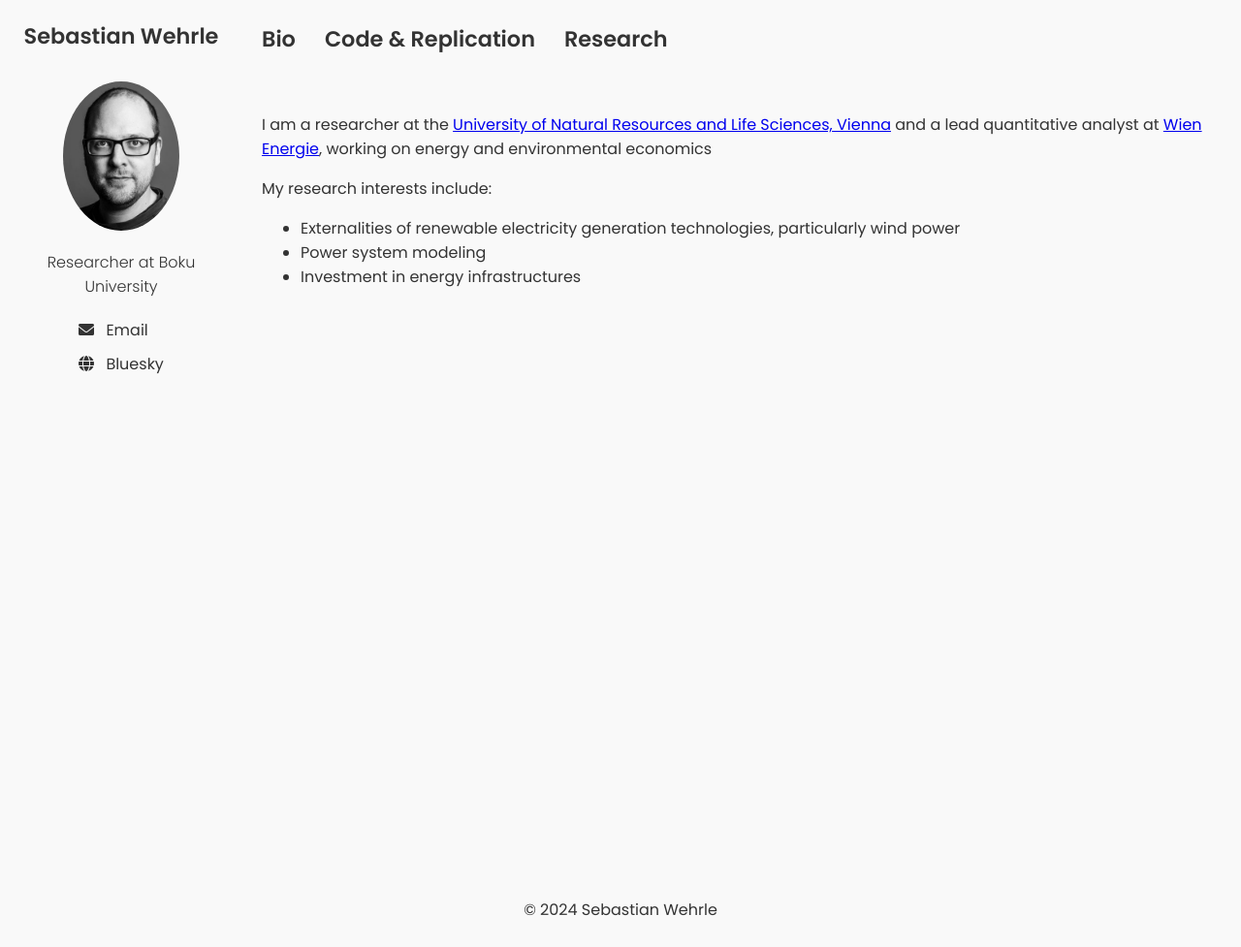
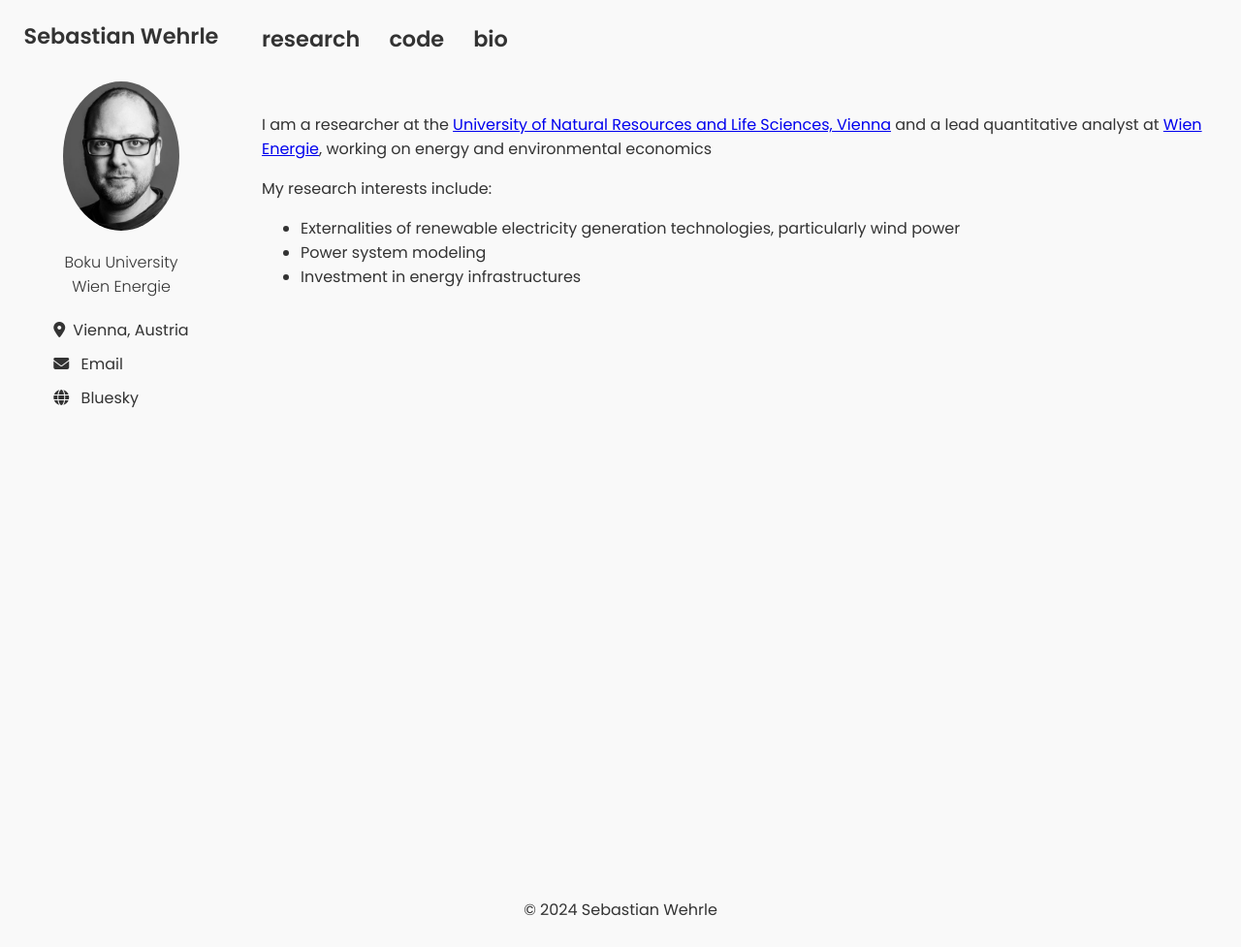
Before and after one commit to sebwehrle/sebwehrle.github.io, a Jekyll site: the page built from index.md, in a window 1280 px wide. Shown: the whole page at 97% size. Built offline with Jekyll 4.4.1, drawn with Linux system fonts in a browser that asks for light colours.

Commit message:
polish sidebar

```diff
--- a/_layouts/default.html
+++ b/_layouts/default.html
@@ -7,7 +7,7 @@
     <link rel="stylesheet" href="{{ '/assets/css/style.css' | relative_url }}">
     <link href="https://fonts.googleapis.com/css2?family=Poppins:wght@300;400;600&display=swap" rel="stylesheet">
     <!-- Font Awesome for icons -->
-    <link rel="stylesheet" href="https://cdnjs.cloudflare.com/ajax/libs/font-awesome/6.0.0-beta3/css/all.min.css">
+    <link rel="stylesheet" href="https://cdnjs.cloudflare.com/ajax/libs/font-awesome/6.7.0/css/all.min.css">
 </head>
 <body>
     <!-- Main container for the sidebar and content -->
@@ -16,8 +16,11 @@
         <aside class="sidebar">
             <h1 class="name"><a href="/">Sebastian Wehrle</a></h1> <!-- Name now clickable -->
             <img src="/assets/images/sewer.jpg" alt="Sebastian Wehrle" class="profile-photo">
-            <p>Researcher at Boku University</p> <!-- Job description -->
+            <p>Boku University<br>
+                Wien Energie
+            </p> <!-- Job description -->
             <ul class="contact-info">
+                <li><i class="fas fa-map-marker-alt"></i>Vienna, Austria</li>
                 <li><i class="fas fa-envelope"></i> <a href="mailto:sebastian.wehrle@boku.ac.at">Email</a></li>
                 <li><i class="fas fa-globe"></i> <a href="https://bsky.app/profile/sebwehrle.bsky.social">Bluesky</a></li>
             </ul>
@@ -29,9 +32,9 @@
             <header class="top-nav">
                 <nav>
                     <ul class="nav-links">
-                        <li><a href="/bio/">Bio</a></li>
-                        <li><a href="/code_replication/">Code & Replication</a></li>
-                        <li><a href="/research/">Research</a></li>
+                        <li><a href="/research/">research</a></li>
+                        <li><a href="/code_replication/">code</a></li>
+                        <li><a href="/bio/">bio</a></li>
                     </ul>
                 </nav>
             </header>
```
